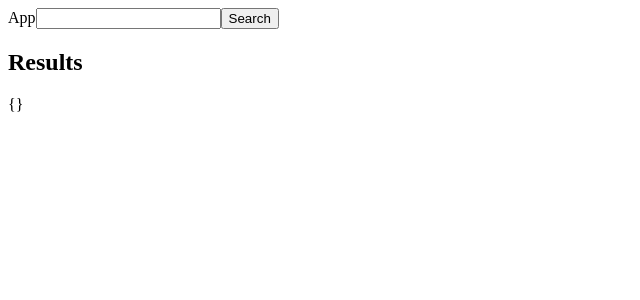
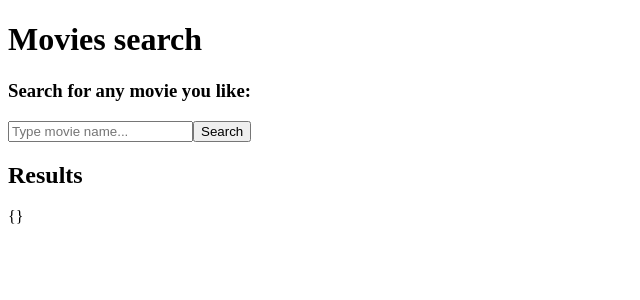
Before and after one commit to henhadayo1/movies-search, a React (Vite) app: page / in a window 1280 px wide. Shown: the top 300 px of the page, without its empty margins (0-640 px from the left). Built offline with nearby package versions, Linux system fonts and the light colour scheme.

Commit message:
Add Home page and move code there

```diff
--- a/src/App.jsx
+++ b/src/App.jsx
@@ -1,43 +1,7 @@
-import Button from "./components/Button/Button";
-import Input from "./components/Input/Input";
-
-import { useState } from "react";
-import { getMoviesByName } from "./services/movies-service";
+import Home from "./pages/Home";
 
 function App() {
-  const [result, setResult] = useState({});
-  const [isLoading, setIsLoading] = useState(false);
-  const [errorMessage, setErrorMessage] = useState("");
-  const [inputValue, setInputValue] = useState("");
-
-  async function searchMovies() {
-    setIsLoading(true);
-    const response = await getMoviesByName(inputValue);
-    if (response.data) {
-      setResult(response.data);
-    } else {
-      setErrorMessage(response.error);
-    }
-
-    setIsLoading(false);
-  }
-
-  return (
-    <div>
-      App
-      <Input onChange={(event) => setInputValue(event.target.value)} />
-      <Button onClick={searchMovies}>Search</Button>
-      {inputValue}
-      <div>
-        <h2>Results</h2>
-        {isLoading
-          ? "Fetching results..."
-          : errorMessage
-          ? errorMessage
-          : JSON.stringify(result)}
-      </div>
-    </div>
-  );
+  return <Home />;
 }
 
 export default App;
--- /dev/null
+++ b/src/pages/Home.jsx
@@ -0,0 +1,44 @@
+import Input from "../components/Input/Input";
+import Button from "../components/Button/Button";
+import { useState } from "react";
+import { getMoviesByName } from "../services/movies-service";
+
+export const Home = () => {
+  const [result, setResult] = useState({});
+  const [isLoading, setIsLoading] = useState(false);
+  const [errorMessage, setErrorMessage] = useState("");
+  const [inputValue, setInputValue] = useState("");
+
+  async function searchMovies() {
+    setIsLoading(true);
+    const response = await getMoviesByName(inputValue);
+    if (response.data) {
+      setResult(response.data);
+    } else {
+      setErrorMessage(response.error);
+    }
+
+    setIsLoading(false);
+  }
+  return (
+    <div>
+      <h1>Movies search</h1>
+      <div>
+        <h3>Search for any movie you like:</h3>
+        <Input
+          placeholder="Type movie name..."
+          onChange={(event) => setInputValue(event.target.value)}
+        ></Input>
+        <Button onClick={searchMovies}>Search</Button>
+      </div>
+      <h2>Results</h2>
+      {isLoading
+        ? "Fetching results..."
+        : errorMessage
+        ? errorMessage
+        : JSON.stringify(result)}
+    </div>
+  );
+};
+
+export default Home;
```
